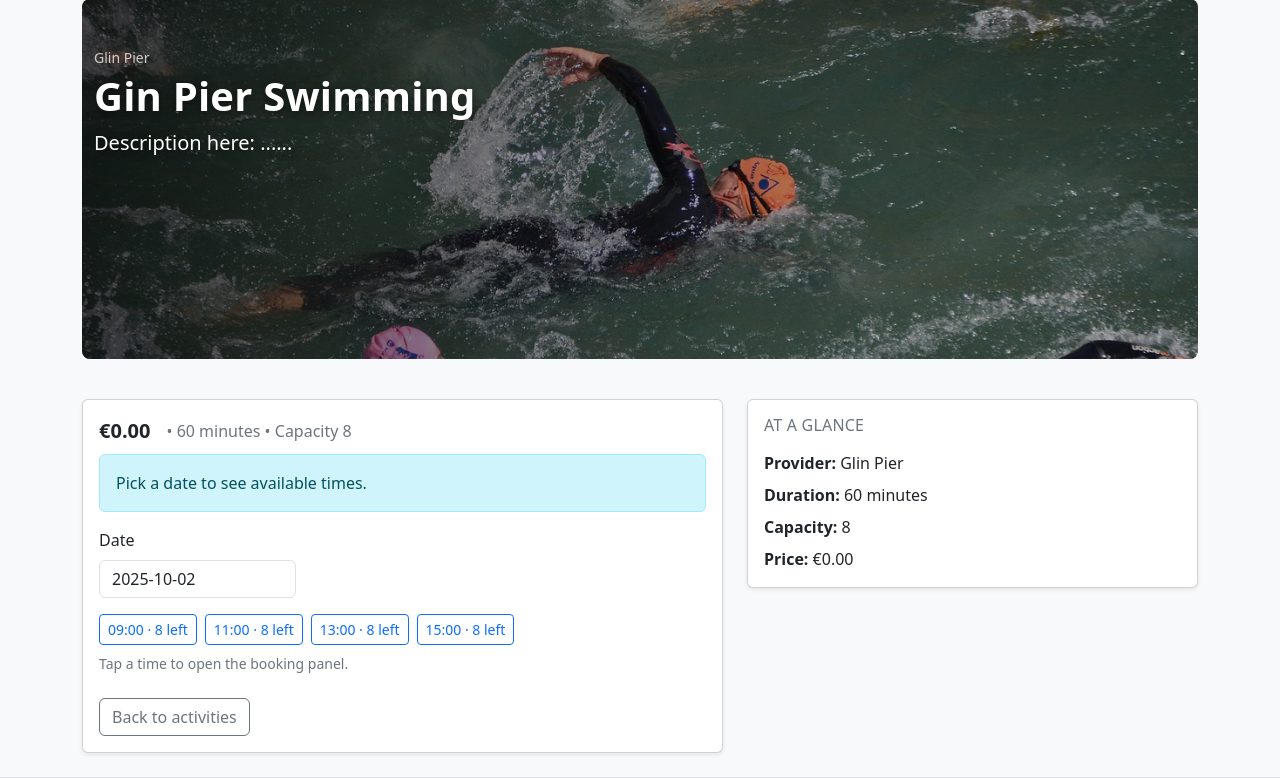
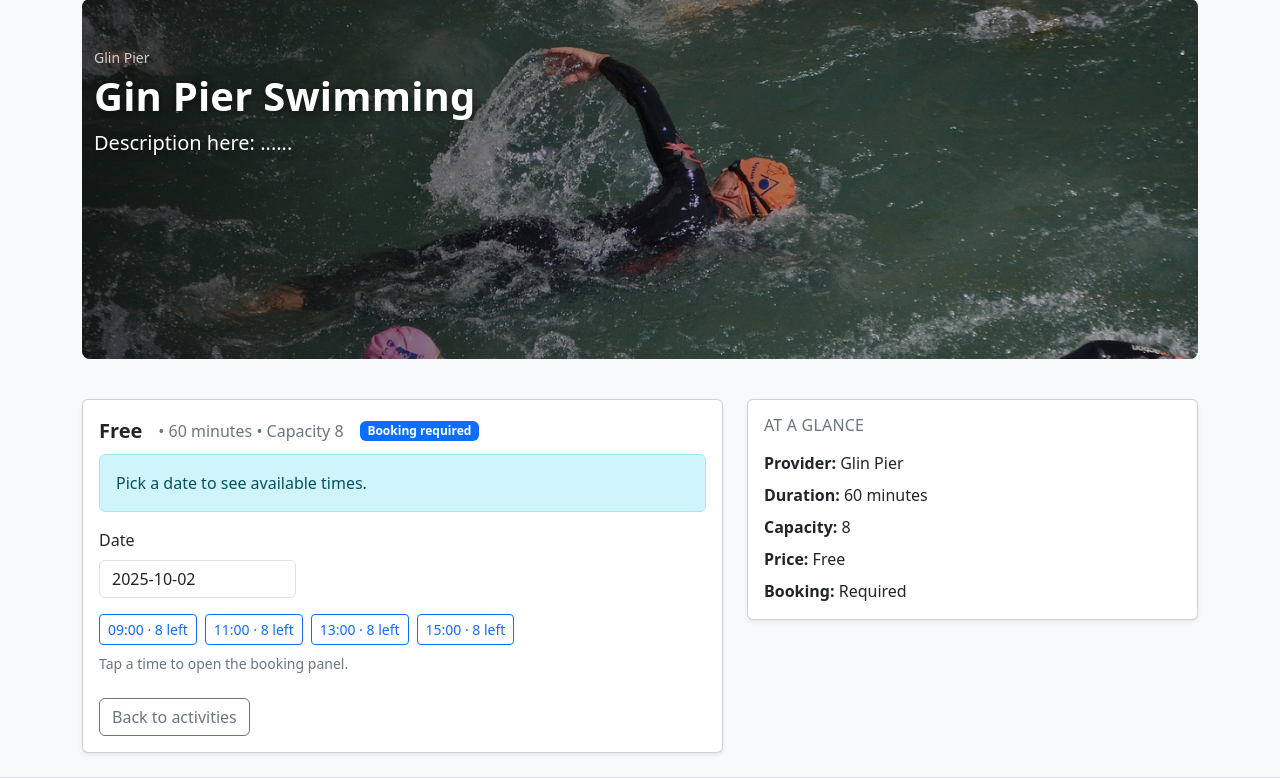
Before and after one commit to aruttle/assignment-final, a Django app: page /activities/1/ in a window 1280 px wide. Shown: the part 98-876 px from the top of the page. Run offline with Django 5.2, Linux system fonts and the light colour scheme; data comes from the database, SQL or seed files in the repository; some libraries are stand-ins or nearby versions.

Commit message:
Fixed booking issue and added sailingAcademy image

```diff
--- a/activities/models.py
+++ b/activities/models.py
@@ -22,9 +22,13 @@ class Activity(models.Model):
     capacity = models.PositiveIntegerField(default=8)
     created_at = models.DateTimeField(auto_now_add=True)
 
-    # NEW: optional cover image for cards/headers
-    image = models.ImageField(
-        upload_to="activities/covers/", blank=True, null=True
+    # Optional cover image for cards/headers
+    image = models.ImageField(upload_to="activities/covers/", blank=True, null=True)
+
+    # NEW: allow activities that don’t need booking (e.g. free drop-in)
+    requires_booking = models.BooleanField(
+        default=True,
+        help_text="If off, no slots/booking are shown; page is informational only.",
     )
 
     spot = models.ForeignKey(
@@ -44,14 +48,17 @@ class Activity(models.Model):
 
     @property
     def cover_image_url(self) -> str:
-        """
-        Safe helper for templates. Returns the uploaded image URL if present,
-        otherwise an empty string so you can cleanly fall back in the template.
-        """
         try:
             return self.image.url  # type: ignore[attr-defined]
         except Exception:
             return ""
+
+    @property
+    def is_free(self) -> bool:
+        try:
+            return float(self.price) == 0
+        except Exception:
+            return False
 
 
 STATUS_CHOICES = [
@@ -78,7 +85,6 @@ class Booking(models.Model):
         indexes = [
             models.Index(fields=["start_dt"]),
         ]
-        # One booking per user per activity+time while it's confirmed
         constraints = [
             models.UniqueConstraint(
                 fields=["user", "activity", "start_dt"],
--- a/activities/views.py
+++ b/activities/views.py
@@ -125,6 +125,15 @@ def _available_slots(activity: Activity, the_date: date_cls, user=None) -> list[
 # ---------------------------
 def activity_availability(request, pk: int):
     activity = get_object_or_404(Activity.objects.select_related("provider"), pk=pk)
+
+    # If this activity is drop-in, don’t show slots; return a tiny informative fragment.
+    if not activity.requires_booking:
+        return render(
+            request,
+            "activities/partials/_slots.html",
+            {"activity": activity, "date": None, "slots": [], "no_booking": True},
+        )
+
     date_str = request.GET.get("date", "")
     try:
         the_date = dtparser.parse(date_str).date()
@@ -139,6 +148,14 @@ def activity_availability(request, pk: int):
 @login_required
 def booking_create(request, pk: int):
     activity = get_object_or_404(Activity, pk=pk)
+
+    # Block booking if not required
+    if not activity.requires_booking:
+        return render(
+            request,
+            "activities/partials/_booking_panel.html",
+            {"activity": activity, "error": "This activity is drop-in — no booking required."},
+        )
 
     start_iso = request.POST.get("start_dt", "")
     party_size_raw = request.POST.get("party_size", "1")
--- a/templates/activities/detail.html
+++ b/templates/activities/detail.html
@@ -26,17 +26,29 @@
     <div class="card shadow-sm">
       <div class="card-body">
         <div class="d-flex flex-wrap gap-3 align-items-center mb-2">
-          <div class="fs-5 fw-semibold">€{{ activity.price|floatformat:2 }}</div>
+          <div class="fs-5 fw-semibold">
+            {% if activity.price == 0 %}
+              Free
+            {% else %}
+              €{{ activity.price|floatformat:2 }}
+            {% endif %}
+          </div>
           <div class="text-muted">
             • {{ activity.duration_minutes }} minutes
             • Capacity {{ activity.capacity }}
             {% if activity.spot %} • {{ activity.spot.name }}{% endif %}
           </div>
+          {% if activity.requires_booking %}
+            <span class="badge text-bg-primary">Booking required</span>
+          {% else %}
+            <span class="badge text-bg-success">Drop-in / no booking</span>
+          {% endif %}
         </div>
 
+        {% if activity.requires_booking %}
           <div class="alert alert-info mb-3">Pick a date to see available times.</div>
 
-        <!-- Availability form (unchanged behavior) -->
+          <!-- Availability form -->
           <form id="availability-form"
                 hx-get="{% url 'activities:availability' activity.id %}"
                 hx-target="#slot-area"
@@ -58,6 +70,12 @@
 
           <div id="slot-area" class="mt-3" aria-live="polite"></div>
           <div id="booking-panel" class="mt-3"></div>
+        {% else %}
+          <div class="alert alert-success mb-0">
+            No booking is required for this activity — just turn up at the scheduled time/location.
+            {% if activity.spot %} <span class="ms-1">Location: <strong>{{ activity.spot.name }}</strong>.</span>{% endif %}
+          </div>
+        {% endif %}
 
         <div class="mt-4">
           <a class="btn btn-outline-secondary" href="{% url 'activities:list' %}">Back to activities</a>
@@ -78,7 +96,14 @@
           {% if activity.spot %}
             <li class="mb-2"><strong>Location:</strong> {{ activity.spot.name }}</li>
           {% endif %}
-          <li><strong>Price:</strong> €{{ activity.price|floatformat:2 }}</li>
+          <li class="mb-2">
+            <strong>Price:</strong>
+            {% if activity.price == 0 %}Free{% else %}€{{ activity.price|floatformat:2 }}{% endif %}
+          </li>
+          <li>
+            <strong>Booking:</strong>
+            {% if activity.requires_booking %}Required{% else %}Not required (drop-in){% endif %}
+          </li>
         </ul>
       </div>
     </div>
--- a/templates/activities/partials/_slots.html
+++ b/templates/activities/partials/_slots.html
@@ -1,5 +1,11 @@
-{# activities/partials/_slots.html #}
-{% if slots %}
+{# Renders slot buttons or special message for drop-in activities #}
+
+{% if no_booking %}
+  <div class="alert alert-success mb-0">
+    No booking required for this activity. See details above.
+  </div>
+
+{% elif slots %}
   <div class="d-flex flex-wrap gap-2">
     {% for s in slots %}
       <button
@@ -17,6 +23,7 @@
     {% endfor %}
   </div>
   <div class="small text-muted mt-2">Tap a time to open the booking panel.</div>
+
 {% else %}
   <div class="alert alert-warning mb-0">
     No slots available for {{ date|date:"D, M j" }}.
```
Also changed, not shown: activities/admin.py (+9 -4 lines), templates/activities/partials/_list.html (+18 -3 lines), activities/migrations/0005_activity_requires_booking.py (added), media/activities/covers/sailing-academy.jpg (added). Lines whose indentation alone changed are shown as unchanged.
